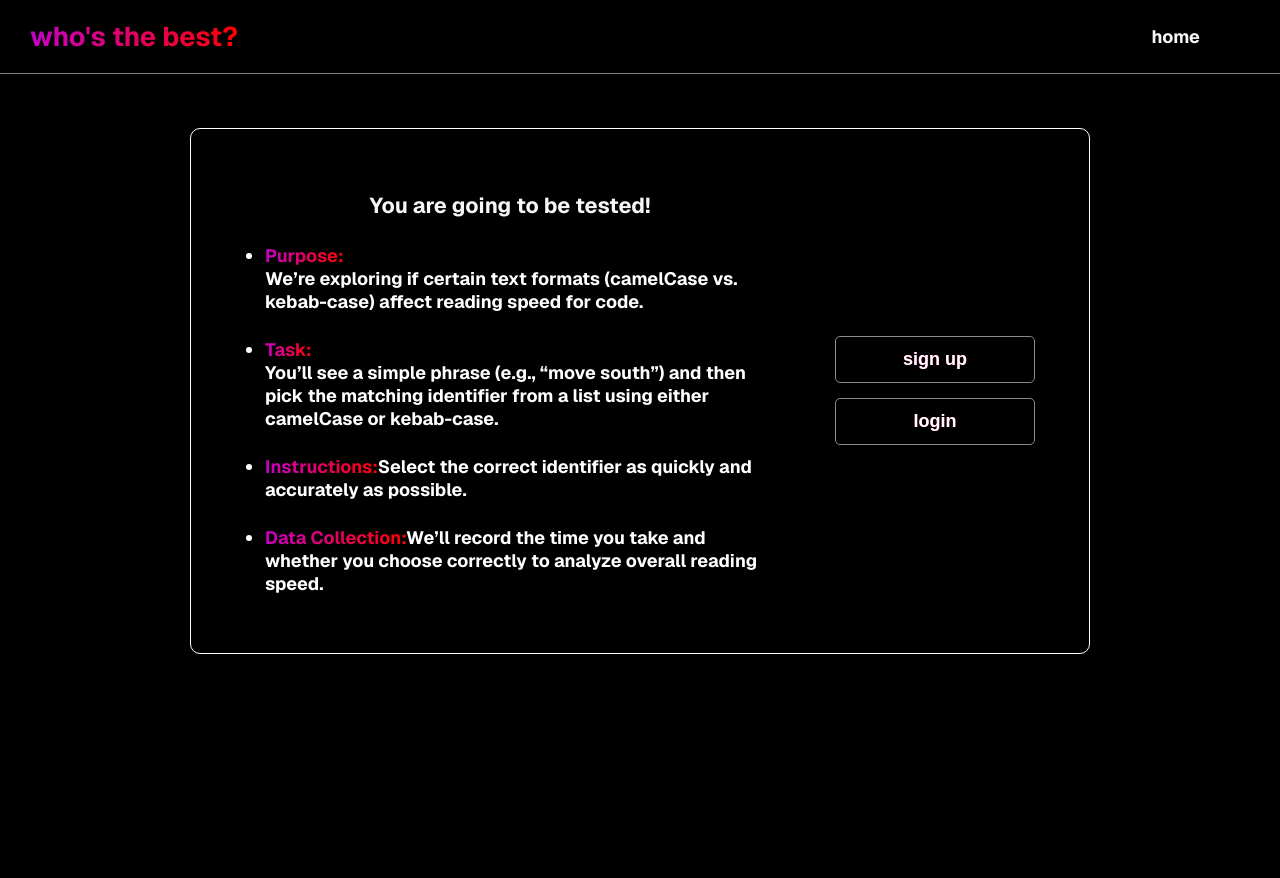
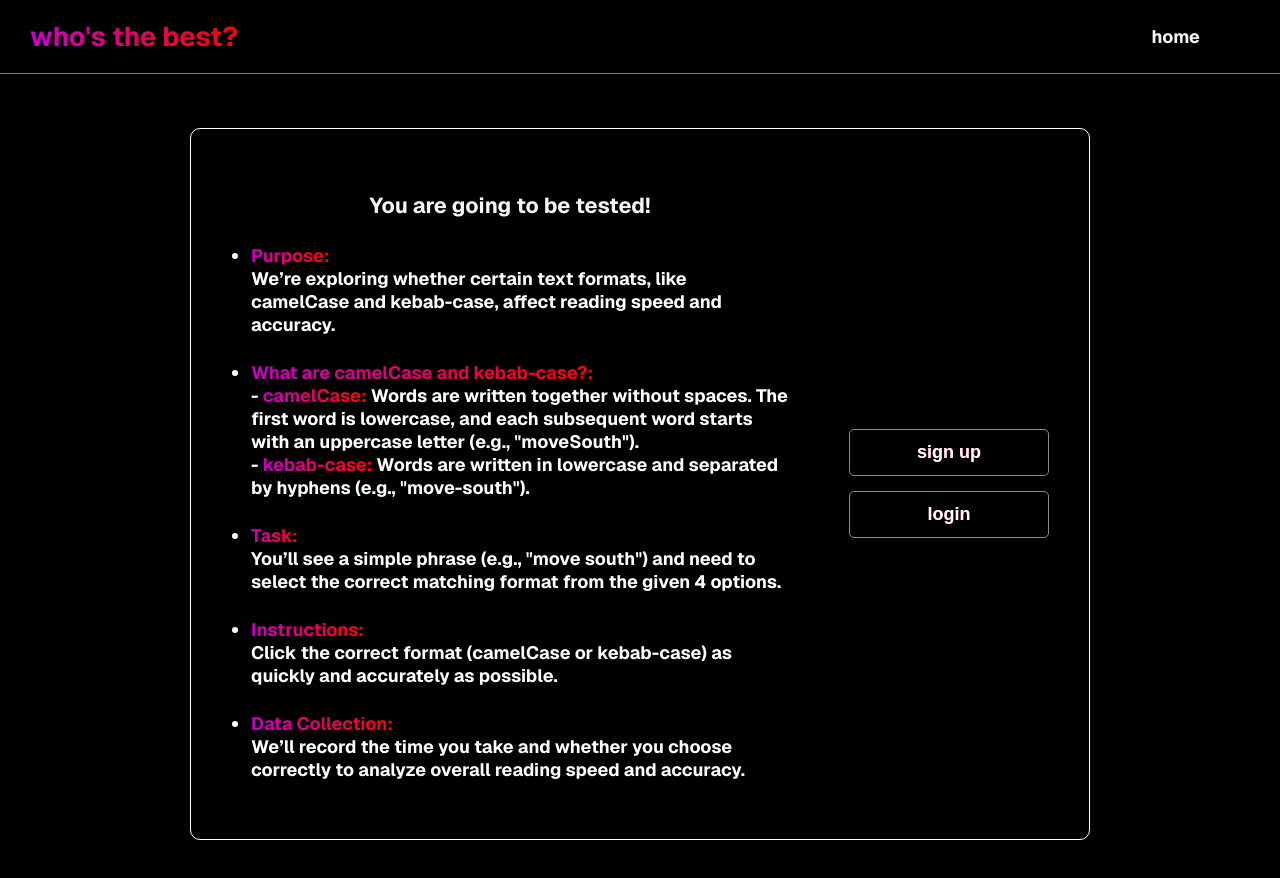
Before and after one commit to edoardo-aba/ee-assignment_2, a React (Create React App) app in the folder client/: page / in a window 1280 px wide. Shown: the top 878 px of the page. Before the commit the page ends 800 px from the top, so only its background shows below. Built offline with nearby package versions, Linux system fonts and the light colour scheme.

Commit message:
change on instructions

```diff
--- a/client/src/components/Introduction/Introduction.css
+++ b/client/src/components/Introduction/Introduction.css
@@ -17,7 +17,7 @@
     flex: 2;
     text-align: left;           /* Align text to the left */
     padding-right: 20px;
-    max-width: 550px;           /* Limit the width for text wrapping */
+    max-width: 700px;           /* Limit the width for text wrapping */
     margin-right: 40px;         /* Increase spacing between text and buttons */
     word-break: break-word;     /* Ensure long words or links break to new line */
 }
--- a/client/src/components/Introduction/Introduction.js
+++ b/client/src/components/Introduction/Introduction.js
@@ -15,24 +15,29 @@ function Introduction() {
 
   return (
       <div className="introduction">
-      <div class="introduction-text">
+        <div className="introduction-text">
           <p>You are going to be tested!</p>
           <ul>
             <li>
               <strong>Purpose:</strong><br />
-            We’re exploring if certain text formats (camelCase vs. kebab-case) affect reading speed for code.
+              We’re exploring whether certain text formats, like camelCase and kebab-case, affect reading speed and accuracy.
+            </li>
+            <li>
+              <strong>What are camelCase and kebab-case?:</strong><br />
+              - <strong>camelCase:</strong> Words are written together without spaces. The first word is lowercase, and each subsequent word starts with an uppercase letter (e.g., "moveSouth").<br />
+              - <strong>kebab-case:</strong> Words are written in lowercase and separated by hyphens (e.g., "move-south").
             </li>
             <li>
               <strong>Task:</strong><br />
-            You’ll see a simple phrase (e.g., “move south”) and then pick the matching identifier from a list using either camelCase or kebab-case.
+              You’ll see a simple phrase (e.g., "move south") and need to select the correct matching format from the given 4 options.
             </li>
             <li>
-            <strong>Instructions:</strong>
-            Select the correct identifier as quickly and accurately as possible.
+              <strong>Instructions:</strong><br />
+              Click the correct format (camelCase or kebab-case) as quickly and accurately as possible.
             </li>
             <li>
-            <strong>Data Collection:</strong>
-            We’ll record the time you take and whether you choose correctly to analyze overall reading speed.
+              <strong>Data Collection:</strong><br />
+              We’ll record the time you take and whether you choose correctly to analyze overall reading speed and accuracy.
             </li>
           </ul>
         </div>
```
Lines whose indentation alone changed are shown as unchanged.
